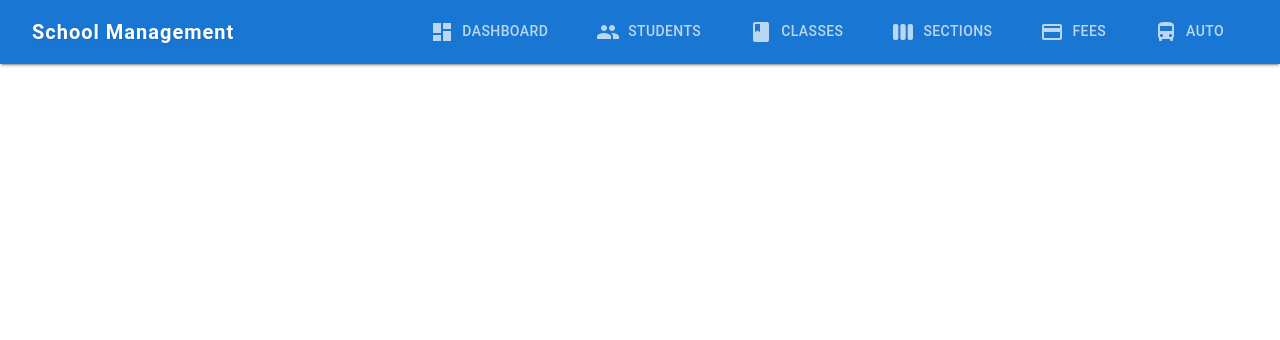
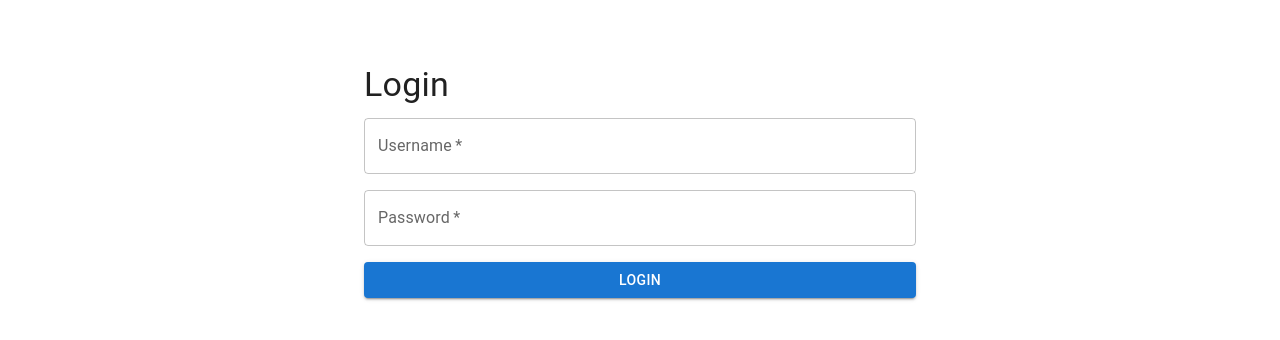
Before and after one commit to sairaj61/School-Management-System, a React (Vite) app in the folder frontend/: page /login in a window 1280 px wide. Shown: the top 340 px of the page. Built offline with nearby package versions, Linux system fonts and the light colour scheme.

Commit message:
added login contex

```diff
--- a/frontend/src/App.jsx
+++ b/frontend/src/App.jsx
@@ -1,15 +1,34 @@
-import React from 'react';
-import { BrowserRouter as Router, Routes, Route } from 'react-router-dom';
+import React, { useState } from 'react';
+import { BrowserRouter as Router, Routes, Route, Navigate } from 'react-router-dom';
+import { CssBaseline } from '@mui/material';
 import Navbar from './components/Navbar';
+import Login from './components/Login';
 import Dashboard from './components/Dashboard';
 import StudentManager from './components/StudentManager';
 import ClassManager from './components/ClassManager';
 import SectionManager from './components/SectionManager';
 import FeeManager from './components/FeeManager';
 import AutoManager from './components/AutoManager';
-import { CssBaseline } from '@mui/material';
 
 const App = () => {
+  const [token, setToken] = useState(localStorage.getItem('token'));
+
+  const handleLogin = (newToken) => {
+    localStorage.setItem('token', newToken);
+    setToken(newToken);
+  };
+
+  if (!token) {
+    return (
+      <Router>
+        <CssBaseline />
+        <Routes>
+          <Route path="*" element={<Login onLogin={handleLogin} />} />
+        </Routes>
+      </Router>
+    );
+  }
+
   return (
     <Router>
       <CssBaseline />
@@ -21,6 +40,8 @@ const App = () => {
         <Route path="/sections" element={<SectionManager />} />
         <Route path="/fees" element={<FeeManager />} />
         <Route path="/auto" element={<AutoManager />} />
+        <Route path="/login" element={<Navigate to="/" />} />
+        <Route path="*" element={<Navigate to="/" />} />
       </Routes>
     </Router>
   );
--- /dev/null
+++ b/frontend/src/components/Login.jsx
@@ -0,0 +1,108 @@
+import React, { useState } from 'react';
+import axios from 'axios';
+import {
+  Container,
+  TextField,
+  Button,
+  Typography,
+  Snackbar,
+  Alert,
+  Box,
+} from '@mui/material';
+
+const Login = ({ onLogin }) => {
+  const [formData, setFormData] = useState({ username: '', password: '' });
+  const [alert, setAlert] = useState({ open: false, message: '', severity: 'success' });
+  const [loading, setLoading] = useState(false);
+
+  const handleInputChange = (e) => {
+    const { name, value } = e.target;
+    setFormData((prev) => ({ ...prev, [name]: value }));
+  };
+
+  const handleSubmit = async (e) => {
+    e.preventDefault();
+    setLoading(true);
+    try {
+      const response = await axios.post(
+        'http://localhost:8000/auth/jwt/login',
+        new URLSearchParams({
+          grant_type: 'password',
+          username: formData.username,
+          password: formData.password,
+          scope: '',
+          client_id: '',
+          client_secret: '',
+        }),
+        {
+          headers: { 'Content-Type': 'application/x-www-form-urlencoded' },
+        }
+      );
+      const token = response.data.access_token;
+      localStorage.setItem('token', token); // Store the token in localStorage
+      setAlert({ open: true, message: 'Login successful!', severity: 'success' });
+      onLogin(token); // Pass the token to the parent component
+    } catch (error) {
+      setAlert({
+        open: true,
+        message: error.response?.data?.detail || 'Login failed!',
+        severity: 'error',
+      });
+    } finally {
+      setLoading(false);
+    }
+  };
+
+  return (
+    <Container maxWidth="sm" sx={{ mt: 8 }}>
+      <Typography variant="h4" gutterBottom>
+        Login
+      </Typography>
+      <form onSubmit={handleSubmit}>
+        <Box sx={{ display: 'flex', flexDirection: 'column', gap: 2 }}>
+          <TextField
+            label="Username"
+            name="username"
+            value={formData.username}
+            onChange={handleInputChange}
+            required
+            fullWidth
+          />
+          <TextField
+            label="Password"
+            name="password"
+            type="password"
+            value={formData.password}
+            onChange={handleInputChange}
+            required
+            fullWidth
+          />
+          <Button
+            type="submit"
+            variant="contained"
+            color="primary"
+            disabled={loading}
+            fullWidth
+          >
+            {loading ? 'Logging in...' : 'Login'}
+          </Button>
+        </Box>
+      </form>
+      <Snackbar
+        open={alert.open}
+        autoHideDuration={6000}
+        onClose={() => setAlert({ ...alert, open: false })}
+      >
+        <Alert
+          onClose={() => setAlert({ ...alert, open: false })}
+          severity={alert.severity}
+          sx={{ width: '100%' }}
+        >
+          {alert.message}
+        </Alert>
+      </Snackbar>
+    </Container>
+  );
+};
+
+export default Login;
```
